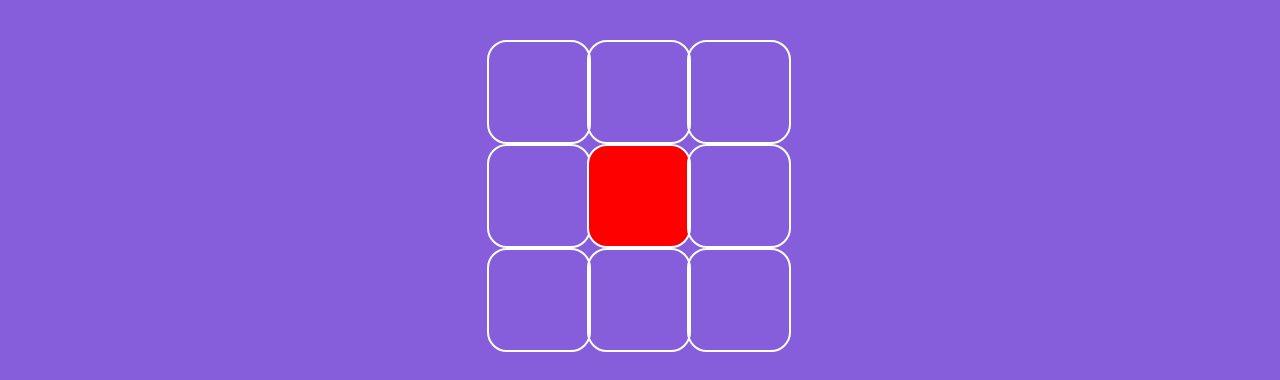
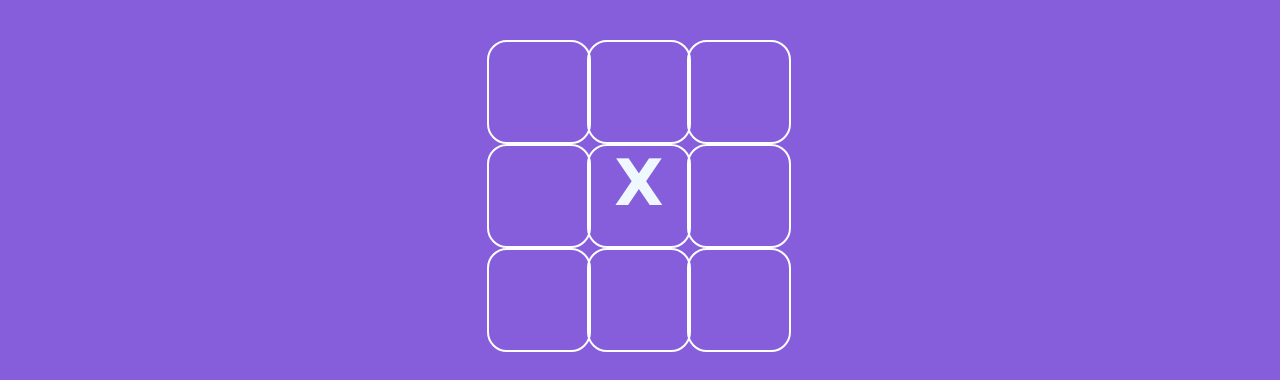
Before and after one commit to AngelaMar10/tic-tac-toe, a plain HTML site: page index.html in a window 1280 px wide. Both pictures are taken after a click on the element 640 px from the left and 306 px from the top of the page. Shown: the part 110-490 px from the top of the page. Drawn offline with Linux system fonts and the light colour scheme.

Commit message:
Javascript 'X'

```diff
--- a/index.css
+++ b/index.css
@@ -28,6 +28,11 @@ header {
     width: 100px;
     cursor: pointer;
     margin: auto;
+    font-size: 4rem;
+    color: aliceblue;
+    text-align: center;
+    font-family: 'Lucida Sans', 'Lucida Sans Regular', 'Lucida Grande', 'Lucida Sans Unicode', Geneva, Verdana, sans-serif;
+    font-weight: bold;
 }
 h2 {
     margin-left: 40%;
--- a/index.html
+++ b/index.html
@@ -37,26 +37,63 @@
 
 </body>
 <script>
+    // // the winning positions when clicked 3 positions
+    // const winningOptions = [
+    // [0,1,2],[3,4,5],[6,7,8],[0,3,6],[1,4,7],[2,5,8],[0,4,8],[2,4,6]]
+
+    // const spaceGame = ()
+
+    const player1 = 'X'
+    const player2 = 'O'
+    // currentPlayer = 'X'
+    var boxes = document.querySelector('.boxes');
+
+    boxes.addEventListener('click', function (event) {
+        let box = event.target
+        if (box.tagName === 'DIV'){
+            box.textContent = player1;
+        } else if (boxes.textContent === 'X' && boxes.children.textContent === ''){
+            box.textContent = player2;
+        }
+        // table = currentPlayer
+        // this.textContent = currentPlayer
+
+        // if (boxes.textContent === currentPlayer && boxes.children.textContent === ''){
+        //     box.textContent = player2;
+        // }
+    })
 
 
-    var boxes = document.querySelector('.boxes');
+    //     if (boxes.children[0].style.backgroundColor === 'red' && boxes.children[1].style.backgroundColor === 'red' && boxes.children[2].style.backgroundColor === 'red'){
+    //         boxes.children[0].style.backgroundColor = 'green'
+    //         boxes.children[1].style.backgroundColor = 'green'
+    //         boxes.children[2].style.backgroundColor = 'green'
+    //     }
 
-    // for (let i = 0; i < boxes.length; i = i + 1) {
-        boxes.addEventListener('click', function (event) {
-            let box = event.target
-            console.log(box)
-        box.style.backgroundColor = 'red'
-        }
-        )
-        // )}
-    // // the winning positions when clicked
-    // const lineWinner = document.querySelector('.boxes');
+    // })
 
-    // var winningOptions = [
-    //     [0,1,2],[3,4,5],[6,7,8],[0,3,6],[1,4,7],[2,5,8],[0,4,8],[2,4,6]]
 
-    // // To start the game
-    // var gameStart = true;
-    // firstPlayer = 'O'
+
+
+
+
+
+
+
+    // var boxes = document.querySelector('.boxes');
+
+    // // for (let i = 0; i < boxes.length; i = i + 1) {
+    //     boxes.addEventListener('click', function (event) {
+    //         let box = event.target
+    //         console.log(box)
+    //     box.style.backgroundColor = 'red'
+    //     }
+    //     )
+
+
+
+
+
+
 </script>
 </html>
```
